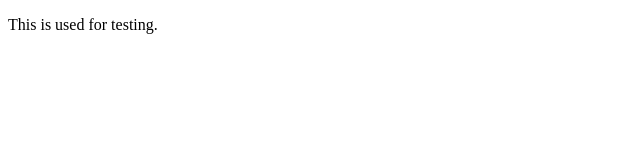
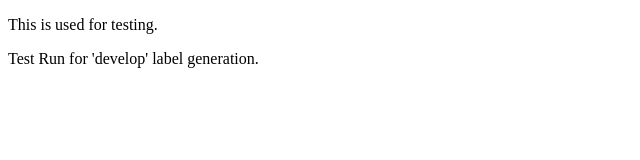
Before and after one commit to darlojii/test-dev, a plain HTML site: page index.html in a window 1280 px wide. Shown: the whole page, without its empty margins (0-640 px from the left). Drawn offline with Linux system fonts and the light colour scheme.

Commit message:
adds HTML to prompt PR labeler workflow

```diff
--- a/index.html
+++ b/index.html
@@ -7,5 +7,7 @@
 </head>
 <body>
     <p>This is used for testing.</p>
+
+    <p>Test Run for 'develop' label generation.</p>
 </body>
 </html>
```
